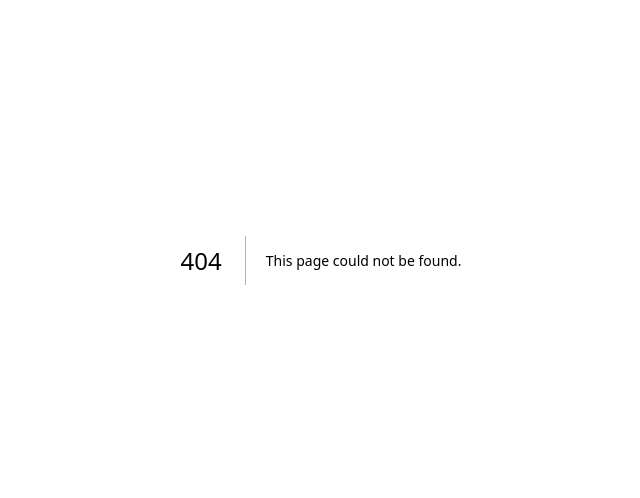
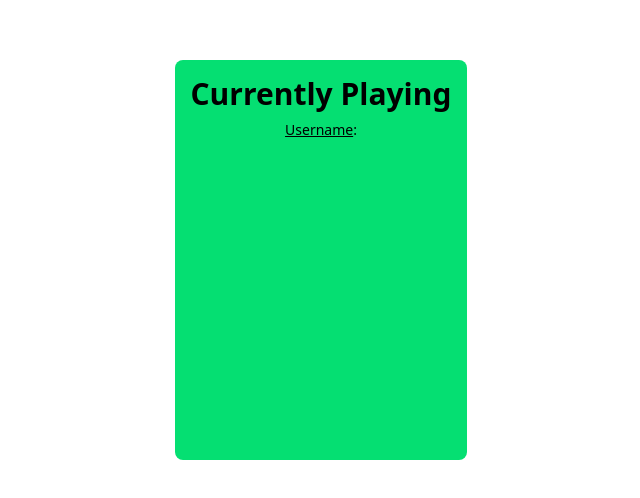
Before and after one commit to marker6275/Shuffle, a Next.js app in the folder client/: page /dashboard in a window 1280 px wide. Before the commit this address had no page. Shown: the part 140-638 px from the top of the page, without its empty margins (319-959 px from the left). Built offline with nearby package versions, Linux system fonts and the light colour scheme; no server answers.

Commit message:
created login page

```diff
--- /dev/null
+++ b/client/src/app/dashboard/page.tsx
@@ -0,0 +1,29 @@
+'use client'
+
+import { useSearchParams } from 'next/navigation';
+import { useEffect, useState } from 'react';
+
+const API_BASE = process.env.API_URL;
+
+export default function Dashboard() {
+  const searchParams = useSearchParams();
+  const user = searchParams.get('user');
+
+  const [currentPlaying, setCurrentPlaying] = useState(null);
+
+  useEffect(() => {
+    fetch(API_BASE + '/current_playing')
+      .then(res => res.json())
+      .then(data => setCurrentPlaying(data.message));
+  }, []);
+
+  return (
+    <main className='flex items-center justify-center h-screen'>
+      <div className='flex flex-col items-center bg-green-400 rounded-lg p-4 h-1/2'>
+        <h1 className="text-3xl font-bold flex justify-center items-center pb-2">Currently Playing</h1>
+        <p className='text-sm'><span className="underline">Username</span>: {user}</p>
+        <p>{currentPlaying}</p>
+      </div>
+    </main>
+  );
+}
--- a/client/src/app/page.tsx
+++ b/client/src/app/page.tsx
@@ -1,7 +1,5 @@
+import { redirect } from 'next/navigation';
+
 export default function Home() {
-  return (
-    <div className="flex justify-center items-center h-screen">
-      <div className="text-3xl font-bold bg-green-400 flex justify-center items-center p-4 rounded-lg">Currently Playing</div>
-    </div>
-  );
+  redirect('/login');
 }
```
Also changed, not shown: client/package.json (+6 -5 lines), 1 other file (tests, documents, lock files or other folders).
